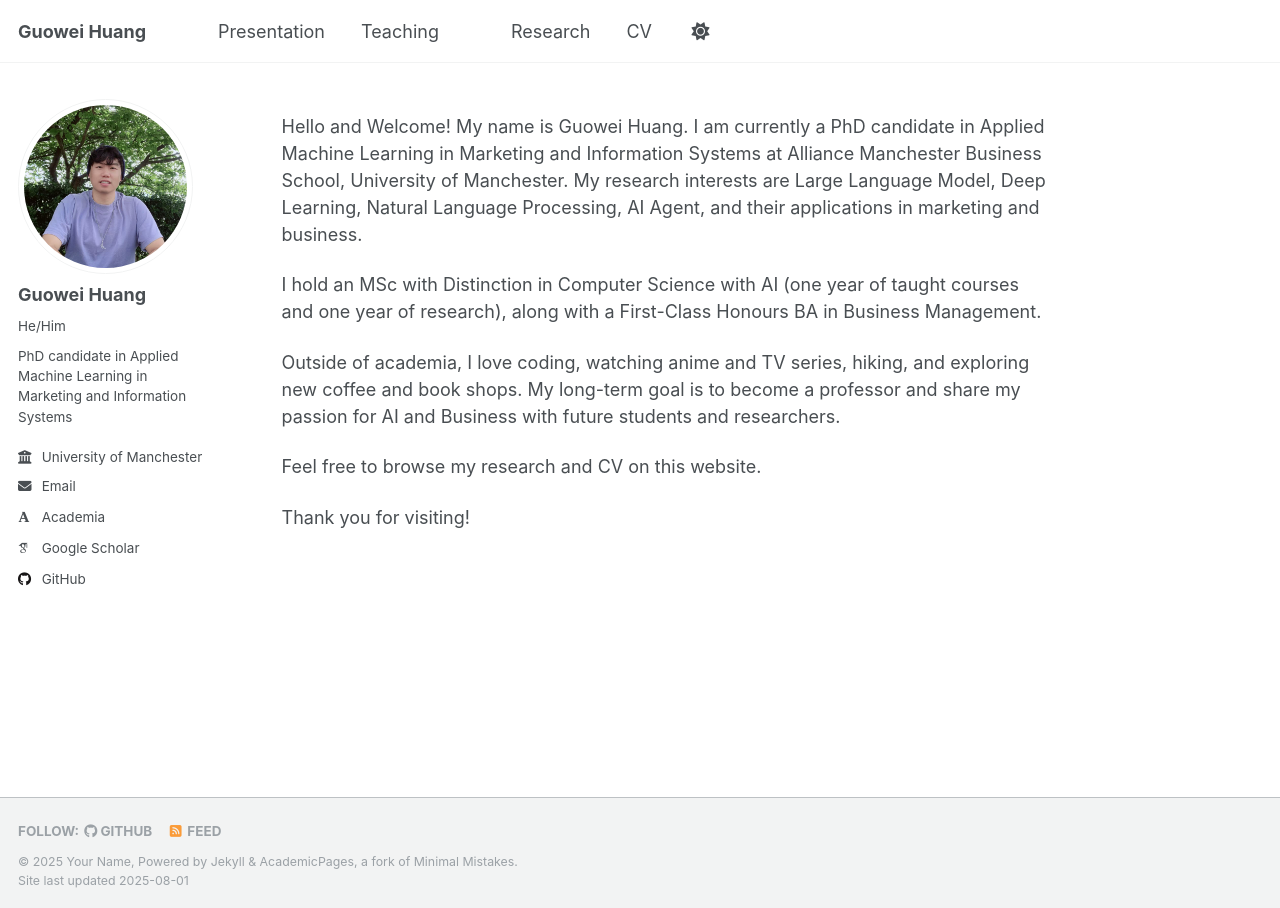
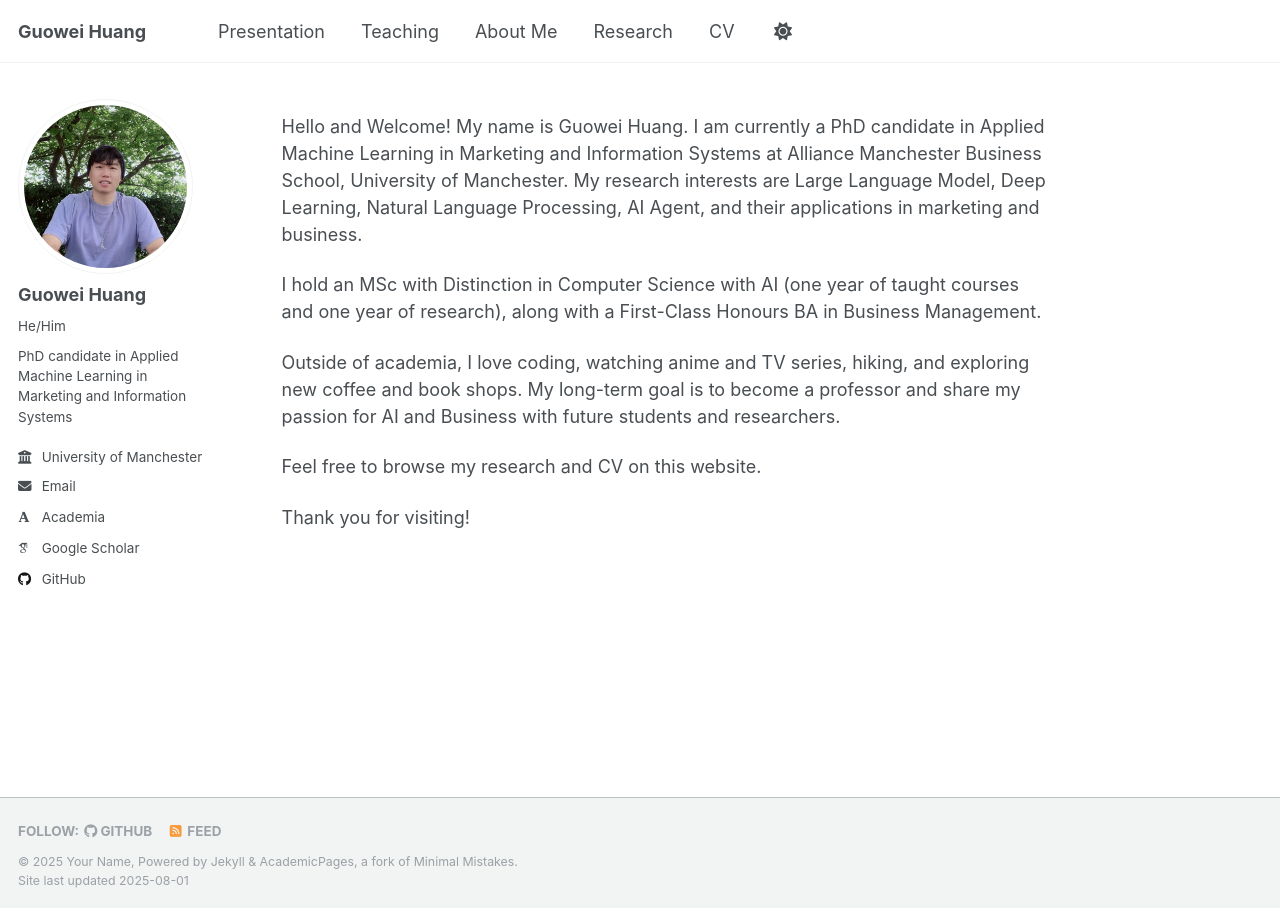
Before and after one commit to Oliverhuang123/Oliverhuang123.github.io, a Jekyll site: the page built from _pages/about.md, in a window 1280 px wide. Built offline with Jekyll 4.4.1, drawn with Linux system fonts in a browser that asks for light colours; some web fonts are replaced.

Commit message:
Update navigation.yml

```diff
--- a/_data/navigation.yml
+++ b/_data/navigation.yml
@@ -14,7 +14,7 @@ main:
   - title: "Teaching"
     url: /teaching/
 
-  - title: ""
+  - title: "About Me"
     url: /about/
 
   # - title: "Portfolio"
```
